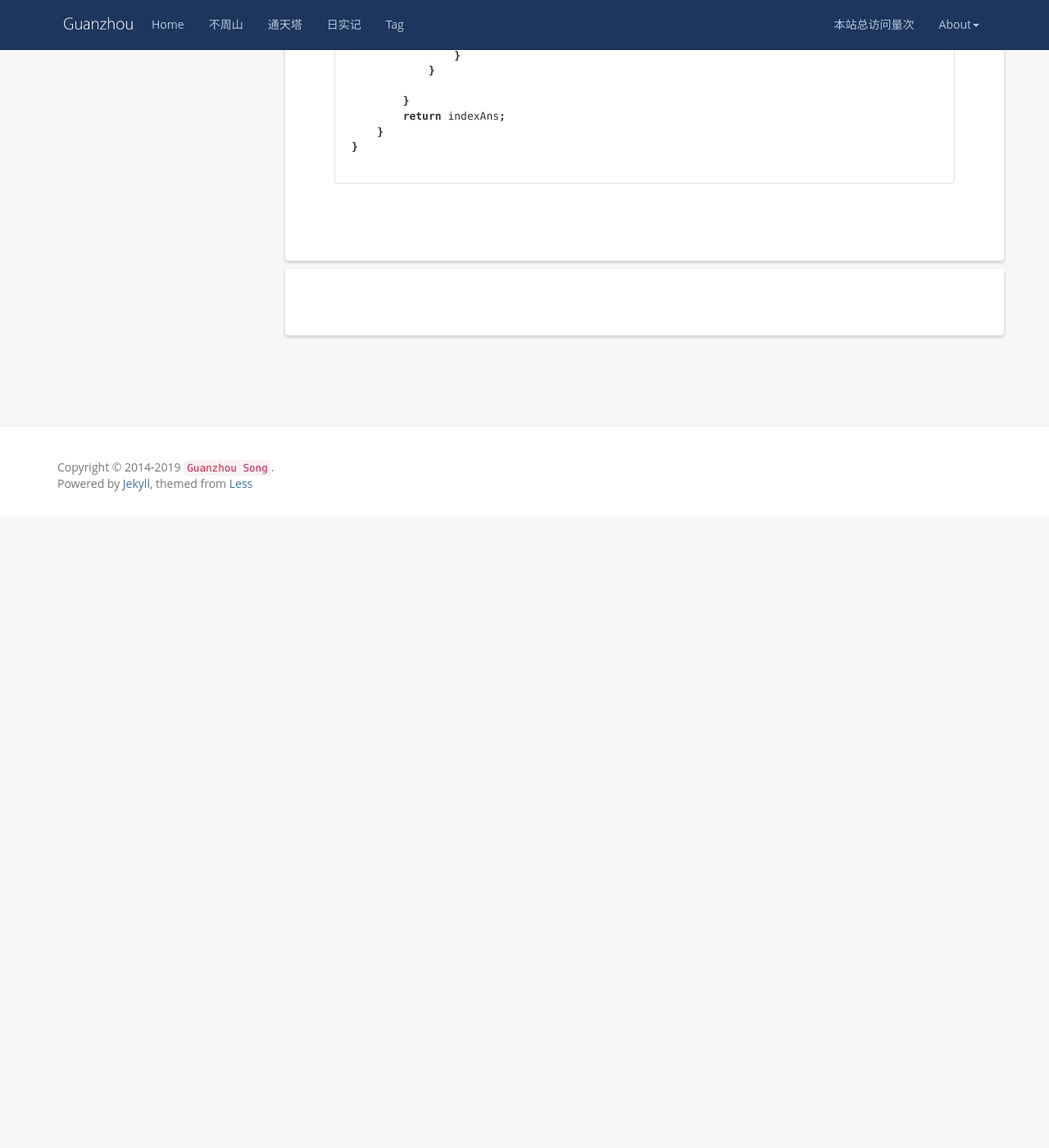
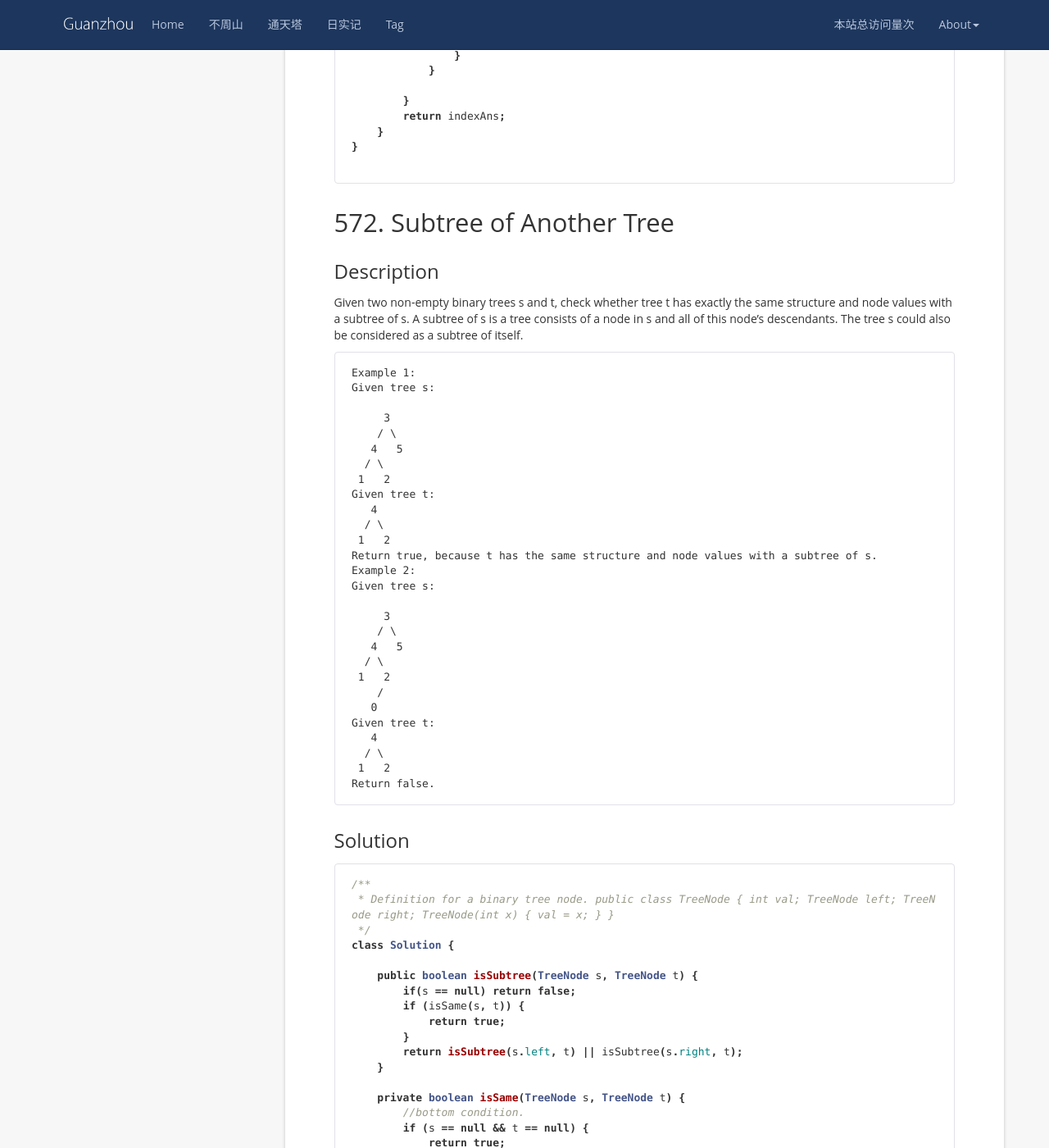
Before and after one commit to wangsimin04/GuanzhouSong.github.io, a Jekyll site: the page built from _posts/2019-11-01-LeetCode.md, in a window 1280 px wide and 1400 px high, scrolled down 52867 px. Shown: the whole window at 82% size. Built offline with Jekyll 4.4.1, drawn with Linux system fonts in a browser that asks for light colours; nearby versions of some CDN libraries; comment, search, counter and statistics services are not loaded; before the commit the page ends 53497 px from its top, so only the background shows below that; some of the changed text lies outside the part shown.

Commit message:
Update 2019-11-01-LeetCode.md

````diff
--- a/_posts/2019-11-01-LeetCode.md
+++ b/_posts/2019-11-01-LeetCode.md
@@ -2578,3 +2578,72 @@ class Solution {
 }
 
 ```
+
+## 572. Subtree of Another Tree
+### Description
+Given two non-empty binary trees s and t, check whether tree t has exactly the same structure and node values with a subtree of s. A subtree of s is a tree consists of a node in s and all of this node's descendants. The tree s could also be considered as a subtree of itself.
+
+```
+Example 1:
+Given tree s:
+
+     3
+    / \
+   4   5
+  / \
+ 1   2
+Given tree t:
+   4
+  / \
+ 1   2
+Return true, because t has the same structure and node values with a subtree of s.
+Example 2:
+Given tree s:
+
+     3
+    / \
+   4   5
+  / \
+ 1   2
+    /
+   0
+Given tree t:
+   4
+  / \
+ 1   2
+Return false.
+```
+
+### Solution
+```java
+/**
+ * Definition for a binary tree node. public class TreeNode { int val; TreeNode left; TreeNode right; TreeNode(int x) { val = x; } }
+ */
+class Solution {
+
+    public boolean isSubtree(TreeNode s, TreeNode t) {
+        if(s == null) return false;
+        if (isSame(s, t)) {
+            return true;
+        }
+        return isSubtree(s.left, t) || isSubtree(s.right, t);
+    }
+
+    private boolean isSame(TreeNode s, TreeNode t) {
+        //bottom condition.
+        if (s == null && t == null) {
+            return true;
+        }
+        //early stop.
+        if (s == null || t == null) {
+            return false;
+        }
+        if (s.val != t.val) {
+            return false;
+        }
+        return isSame(s.left, t.left) && isSame(s.right, t.right);
+
+    }
+}
+
+```
````
